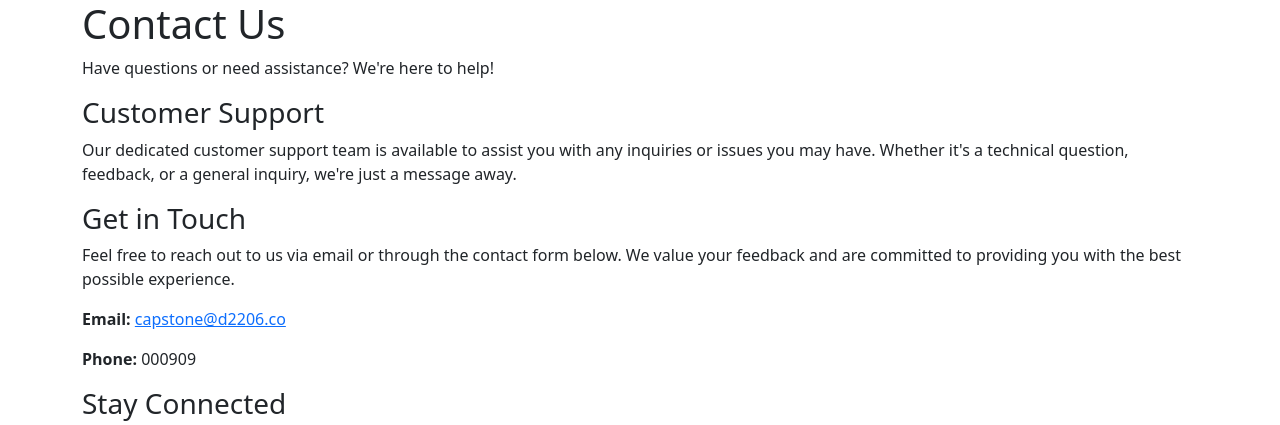
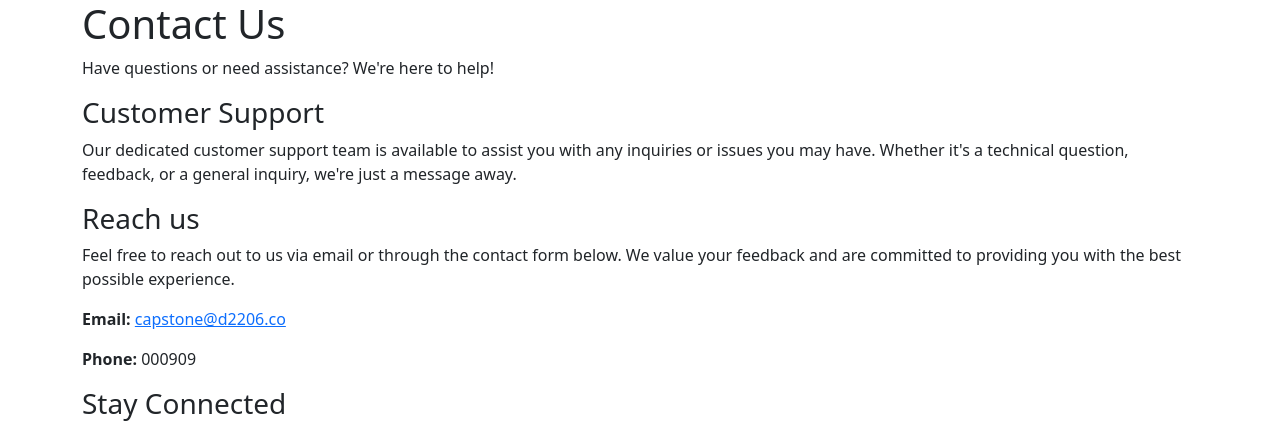
Before and after one commit to zakiyu5/patient_system_ML, a Flask app: page /contact in a window 1280 px wide. Shown: the top 425 px of the page. Run offline with Flask 3, Linux system fonts and the light colour scheme; parts of the project's set-up code (start-up, migrations or seed data) failed here and were passed over.

Commit message:
get in touch to reach to us

```diff
--- a/templates/contact.html
+++ b/templates/contact.html
@@ -15,7 +15,7 @@
       <p>Our dedicated customer support team is available to assist you with any inquiries or issues you may have.
       Whether it's a technical question, feedback, or a general inquiry, we're just a message away.</p>
 
-      <h3>Get in Touch</h3>
+      <h3>Reach us </h3>
       <p>Feel free to reach out to us via email or through the contact form below. We value your feedback and are committed
       to providing you with the best possible experience.</p>
 
```
